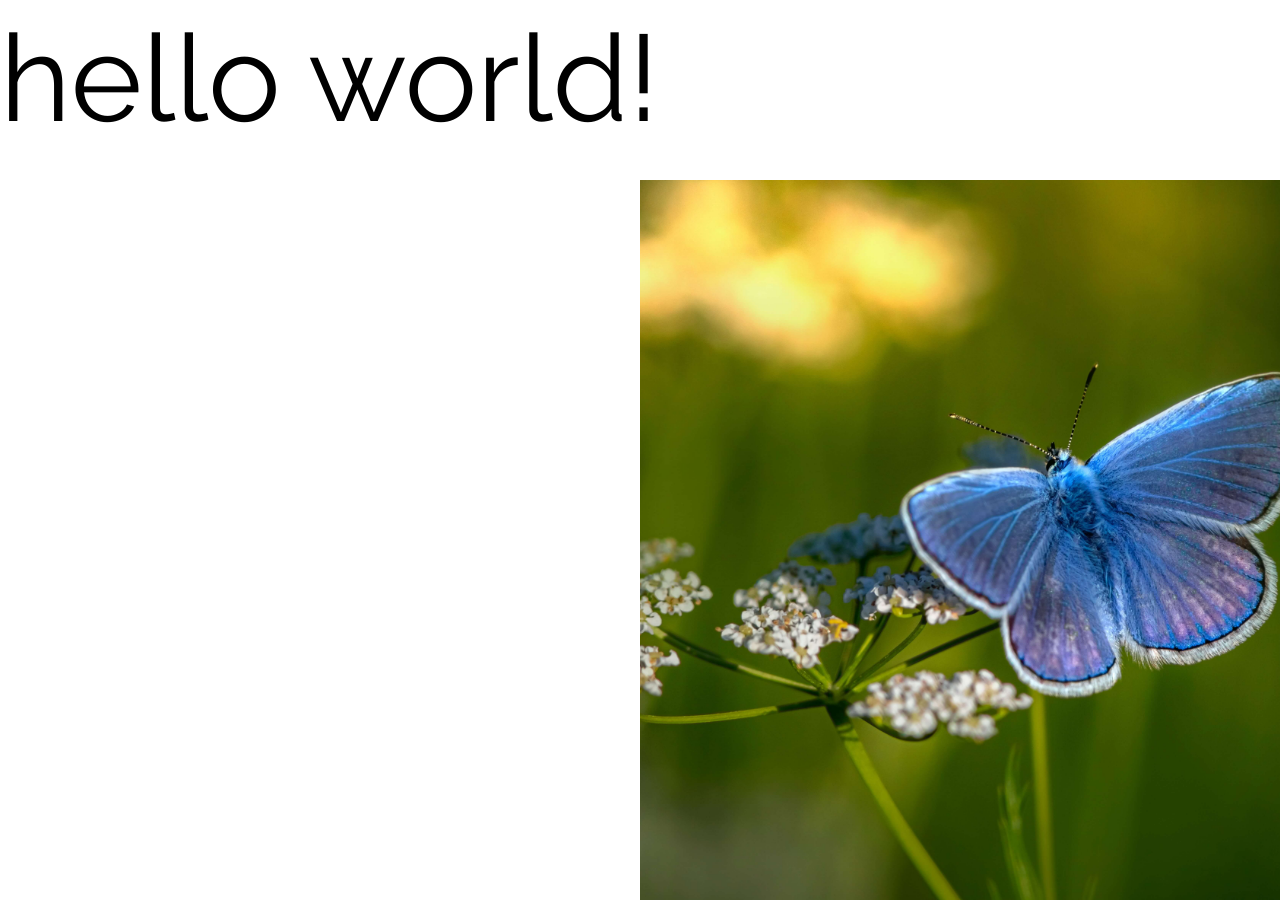
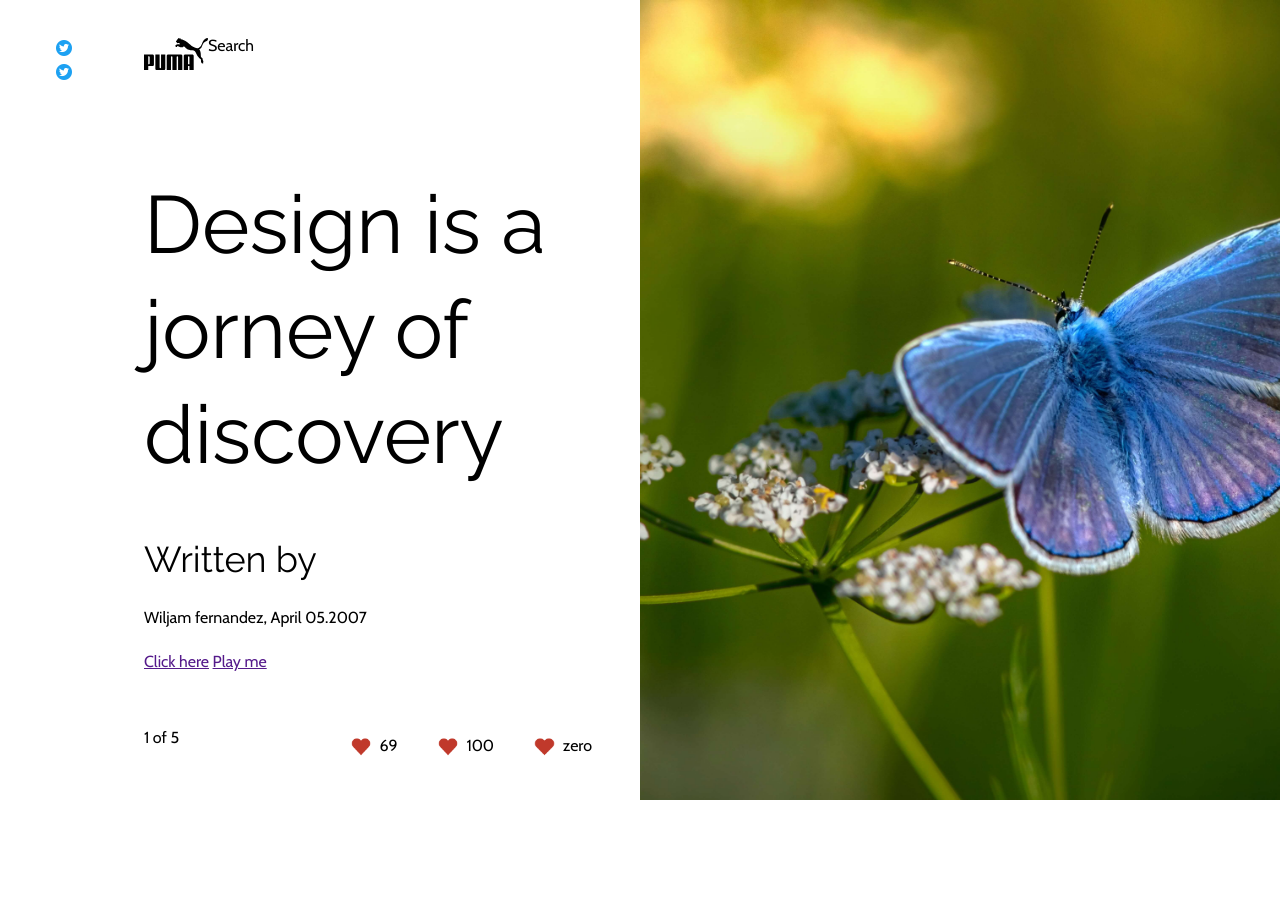
Before and after one commit to annakaup/splitfold-designe-for-blog, a plain HTML site: page index.html in a window 1280 px wide. After the commit the page ends 800 px from the top, so only its background shows below. Drawn offline with nearby package versions, Linux system fonts and the light colour scheme.

Commit message:
new class added

```diff
--- a/css/style.css
+++ b/css/style.css
@@ -117,10 +117,22 @@ small, .text_small {font-size: 0.667rem;}
 
 
 /*global styles*/
+.d-flex {
+    display: flex;
+}
+
+.f-column {
+    flex-direction: column;
 
 
+}
 
-
+.space-bertween {
+    justify-content: space-between;
+}
+.h-center {
+    align-items: center;
+}
 .split-grid {
 display: grid;
 grid-template-columns: repeat(2, 1fr);
@@ -130,8 +142,13 @@ grid-row-gap: 0px;
 }
 
 
+.wrapper {
+    padding: 2em;
+}
 
-
+.m-o {
+    margin: 0;
+}
 
 
 /*END global styles*/
@@ -142,7 +159,7 @@ grid-row-gap: 0px;
 
 
 .hero > .col {
-    min-height: 90vh;
+    min-height: 100vh;
     }
 
 .hero-bg {
@@ -153,4 +170,19 @@ grid-row-gap: 0px;
 
 }
 
+.logo {
+    width: 4em;
+}
+
+.social-sidebar img {
+    width: 1.3em;
+    margin: 0.5em;
+}
+
+.social-sidebar {
+    margin: 0 1em;
+}
+.social-footer {
+    flex-direction: row;
+}
 /*END main styles*/
--- a/index.html
+++ b/index.html
@@ -9,9 +9,60 @@
     <title>split fold designe</title>
 </head>
 <body>
-    <h1>hello world!</h1>
-    <section class="hero split-grid">
-        <div class="col">
+
+    <section class="hero split-grid ">
+        <div class="col d-flex">
+            <div class="social-sidebar wrapper">
+                <img src="/assets/img/3225183_app_logo_media_popular_social_icon.png" alt="">
+                <img src="/assets/img/3225183_app_logo_media_popular_social_icon.png" alt="">
+
+            </div>
+            <div class="wrapper d-flex f-column space-bertween">
+                <div class="header d-flex h-center">
+                    <div class="logo">
+                        <img src="/assets/img/Logo_Puma.svg" alt="">
+
+
+                    </div>
+                    <div class="search">
+                        <p class="m-0">Search</p>
+
+                    </div>
+
+                </div>
+                <div class="hero-copy">
+                    <h2>Design is a jorney of discovery</h2>
+                    <h4>Written by </h4>
+                    <p>Wiljam fernandez, April  05.2007</p>
+                    <a href="">Click here</a>
+                    <a href="">Play me</a>
+
+                </div>
+                <div class="d-flex  social-footer space-bertween h-center">
+                    <div>
+                        <p>1 of 5</p>
+
+                    </div>
+                    <div class="d-flex">
+                    <div class="social-sidebar d-flex h-center">
+                        <img src="/assets/img/299063_heart_icon.png" alt="">
+                        69
+
+                    </div>
+                    <div class="social-sidebar d-flex h-center">
+                        <img src="/assets/img/299063_heart_icon.png" alt="" srcset="">
+                        100
+                    </div>
+
+                    <div class="social-sidebar d-flex h-center">
+                        <img src="/assets/img/299063_heart_icon.png" alt="" srcset="">
+                        zero
+                    </div>
+
+                </div>
+
+                </div>
+            </div>
 
         </div>
         <div class="col hero-bg">
```
Also changed, not shown: assets/img/299063_heart_icon.png (added), assets/img/3225183_app_logo_media_popular_social_icon.png (added), assets/img/3225191_app_instagram_logo_media_popular_icon.png (added), assets/img/Logo_Puma.svg (added), assets/img/inst.svg (added).
